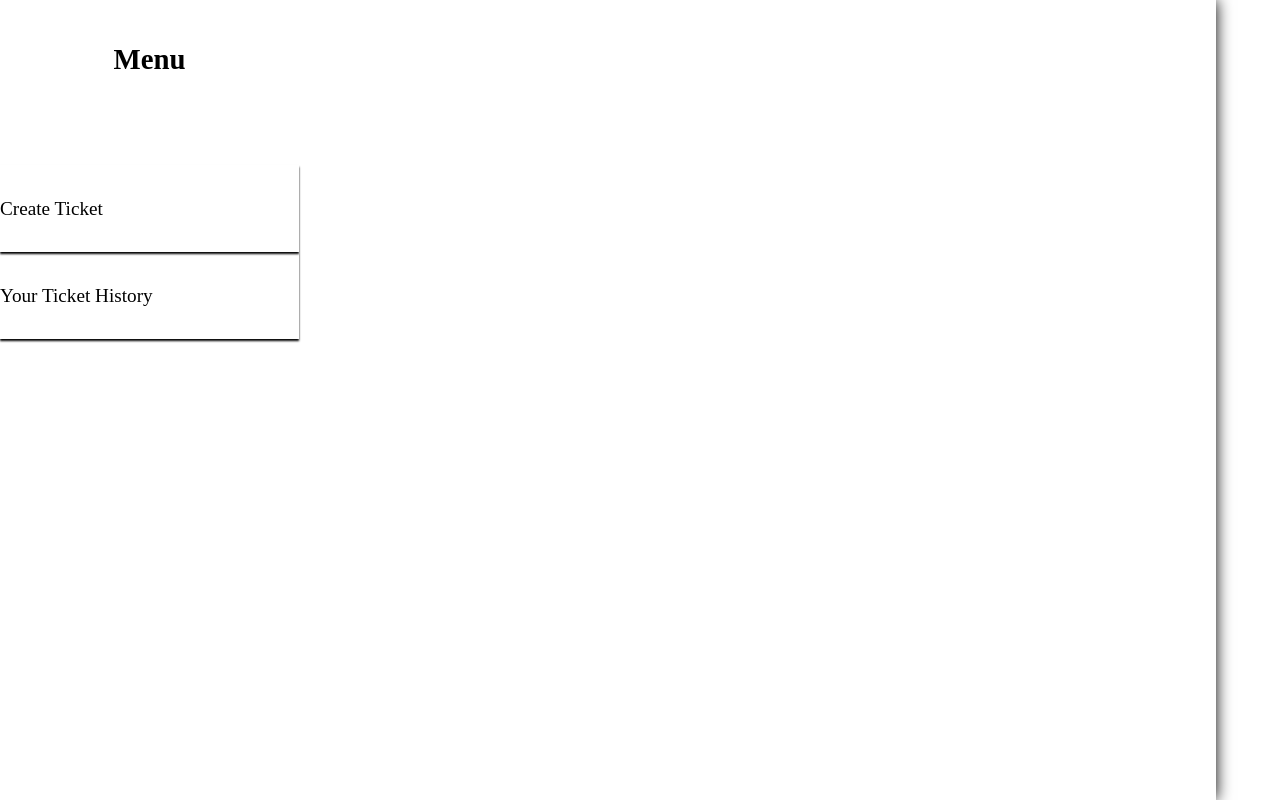
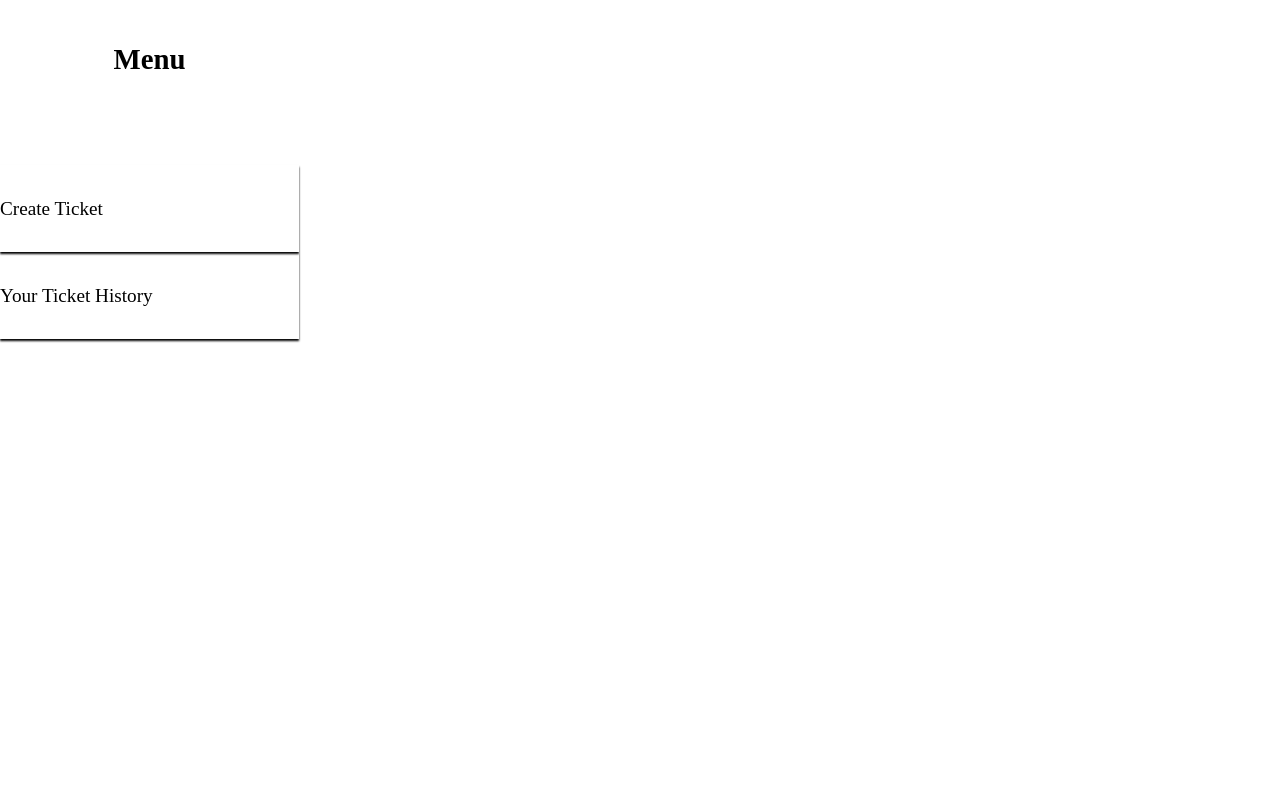
Before and after one commit to davezargar/CRM, a React (Vite) app in the folder client/: page /DefaultPage in a window 1280 px wide. Built offline with nearby package versions, Linux system fonts and the light colour scheme.

Commit message:
more styling quick commit to swtich branch

```diff
--- a/client/src/TicketDisplayActive.jsx
+++ b/client/src/TicketDisplayActive.jsx
@@ -28,7 +28,7 @@ function TicketList({refresh}) {
 
     function datetimeFormatter(datetime){
         const date = new Date(Date.parse(datetime));
-        const formattedDate = date.toLocaleString('en-US', { timeZoneName: 'short' });
+        const formattedDate = date.toLocaleString('en-GB', { timeZoneName: 'short' });
         return  formattedDate;
     }
 
--- a/client/src/style/NavBar.css
+++ b/client/src/style/NavBar.css
@@ -7,7 +7,7 @@ nav {
     display: flex;
     font-size: larger;
     text-decoration: none;
-    width:95%;
+    width:100%;
     min-height: 100vh;
     border-right: 1px solid 10% black;
     box-shadow: 0 0 15px rgb(0, 0, 0);
--- a/client/src/style/TicketDisplayActive.css
+++ b/client/src/style/TicketDisplayActive.css
@@ -1,3 +1,7 @@
+#CustomerServicePanelMain{
+    padding: 15px;
+}
+
 #ticketList{
     width: 100%;
     padding: 0;
```
